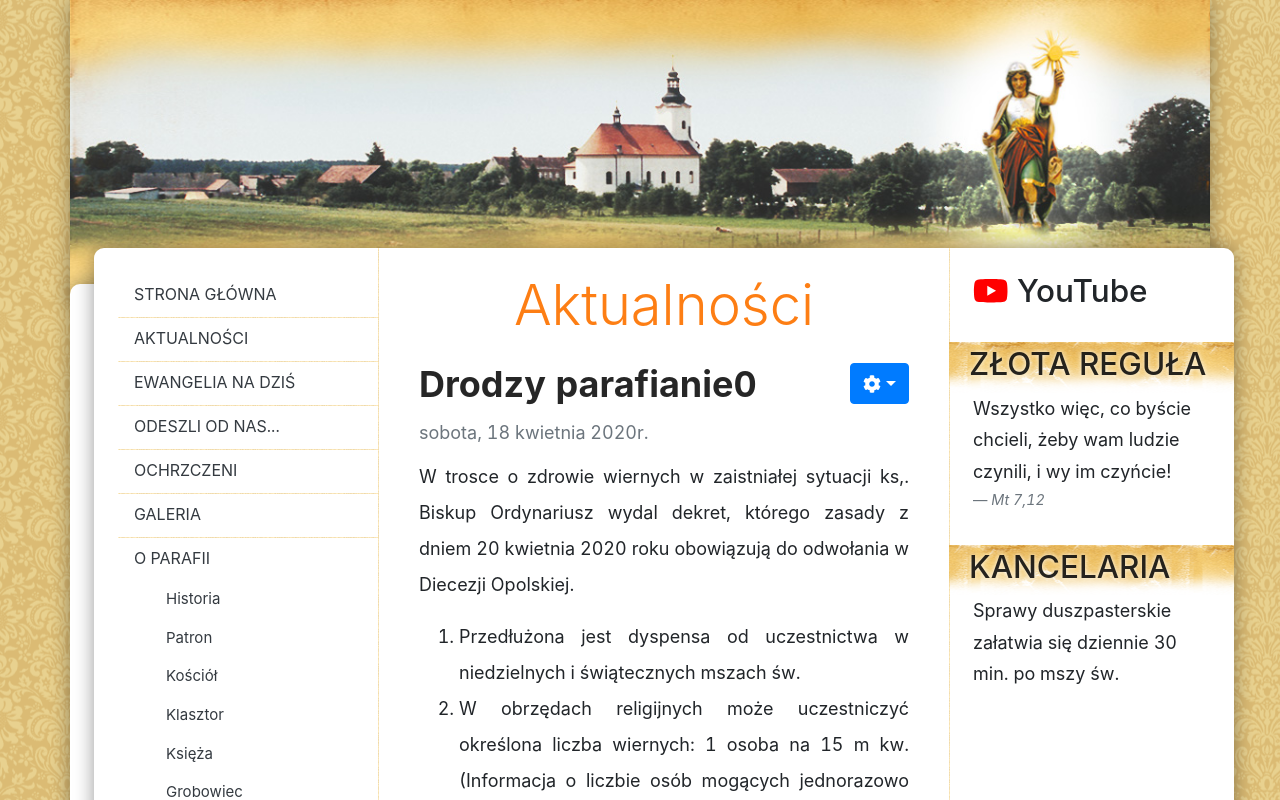
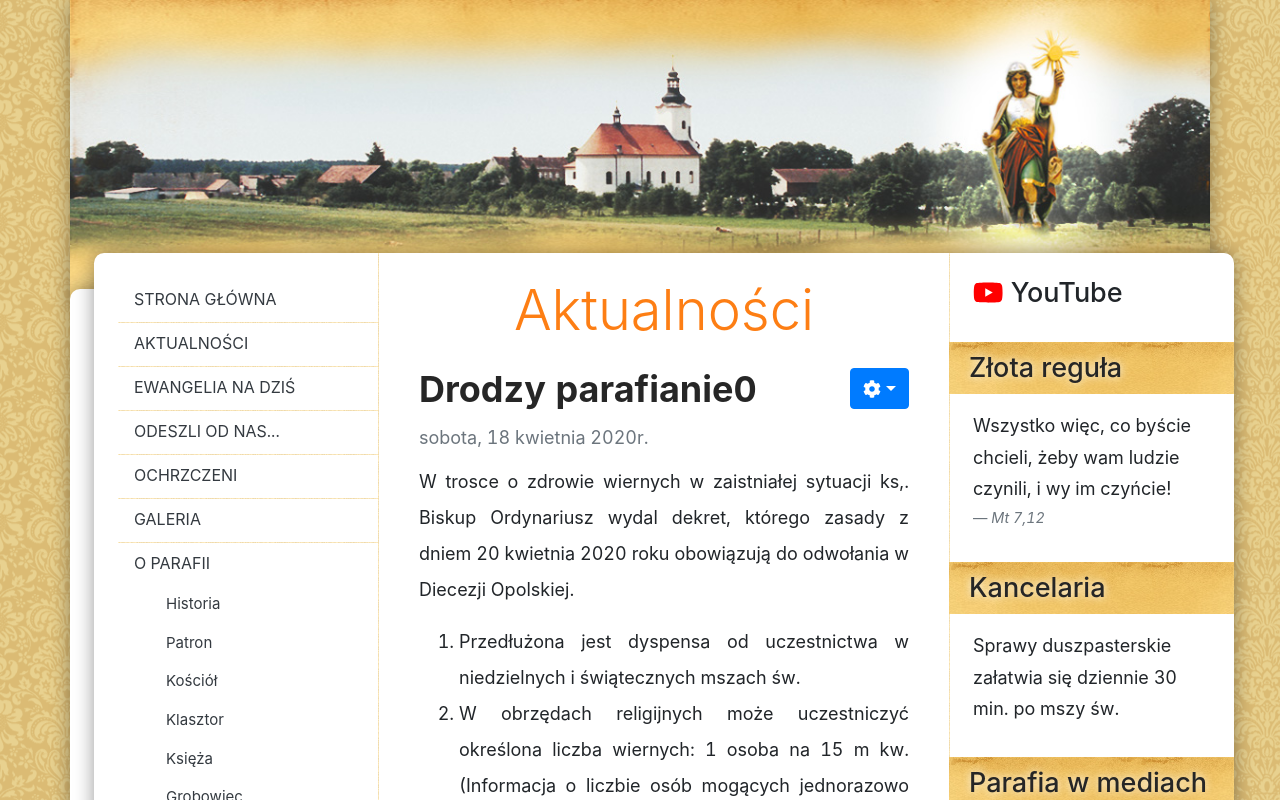
Before and after one commit to krystiankomor/kotorz-parish-frontend, a React (Create React App) app: page / in a window 1280 px wide. Shown: the top 800 px of the page. Built offline with nearby package versions, Linux system fonts and the light colour scheme.

Commit message:
Change right sdebar apperance

```diff
--- a/src/App/right.tsx
+++ b/src/App/right.tsx
@@ -6,14 +6,14 @@ export class RightSidebar extends React.Component {
   render() {
     return (
       <Col sm={3} className="right-column pt-4 pr-4 pb-4 pl-4">
+        {/* TODO: change to image */}
         <div className="right-column__row">
-            {/* TODO: change to image */}
-          <p className="h3">
+          <p className="h4">
             <FontAwesomeIcon icon={["fab", "youtube"]} color="red" /> YouTube
           </p>
         </div>
         <div className="right-column__row">
-          <h4 className="h3">Złota reguła</h4>
+          <h4 className="h4">Złota reguła</h4>
           <blockquote className="blockquote">
             <p className="mb-0">
               Wszystko więc, co byście chcieli, żeby wam ludzie czynili, i wy im
@@ -25,7 +25,11 @@ export class RightSidebar extends React.Component {
           </blockquote>
         </div>
         <div className="right-column__row">
-          <h4 className="h3">Kancelaria</h4>
+          <h4 className="h4">Kancelaria</h4>
+          <p>Sprawy duszpasterskie załatwia się dziennie 30 min. po mszy św.</p>
+        </div>
+        <div className="right-column__row">
+          <h4 className="h4">Parafia w mediach</h4>
           <p>Sprawy duszpasterskie załatwia się dziennie 30 min. po mszy św.</p>
         </div>
       </Col>
--- a/src/App/scss/_right-column.scss
+++ b/src/App/scss/_right-column.scss
@@ -6,12 +6,12 @@
     margin-bottom: 2rem;
 
     h4 {
-      background: url(../images/naglowki/h3.png) repeat-x top;
-      // font-weight: 700;
-      padding: 3px 0 10px 20px;
+      background: url(../images/naglowki/h4.jpg) repeat-x top;
+      padding: 10px 20px;
       margin: 0 -1.5rem;
-      text-transform: uppercase;
-      text-shadow: 0px 0px 5px rgb(255, 255, 255);
+      margin-bottom: 1rem;
+      text-shadow: 0px 0px 8px rgb(255, 255, 255);
+      color: darken($color: white, $amount: 85);
     }
 
     .blockquote {
--- a/src/App/scss/_scaffolding.scss
+++ b/src/App/scss/_scaffolding.scss
@@ -9,7 +9,7 @@
     box-shadow: $main-container-box-shadow;
     background: $main-container-background;
     border-radius: $main-container-border-radius;
-    margin-top: -15px;
+    margin-top: -$main-container-border-radius;
 
     &--offset {
       box-shadow: $main-container-box-shadow;
@@ -17,10 +17,6 @@
       border-radius: $main-container-border-radius;
       transform: translate($main-container-offset);
       overflow: hidden;
-
-      .section {
-        padding: 40px;
-      }
     }
   }
 }
```
Also changed, not shown: src/App/images/naglowki/h4.jpg (added).
